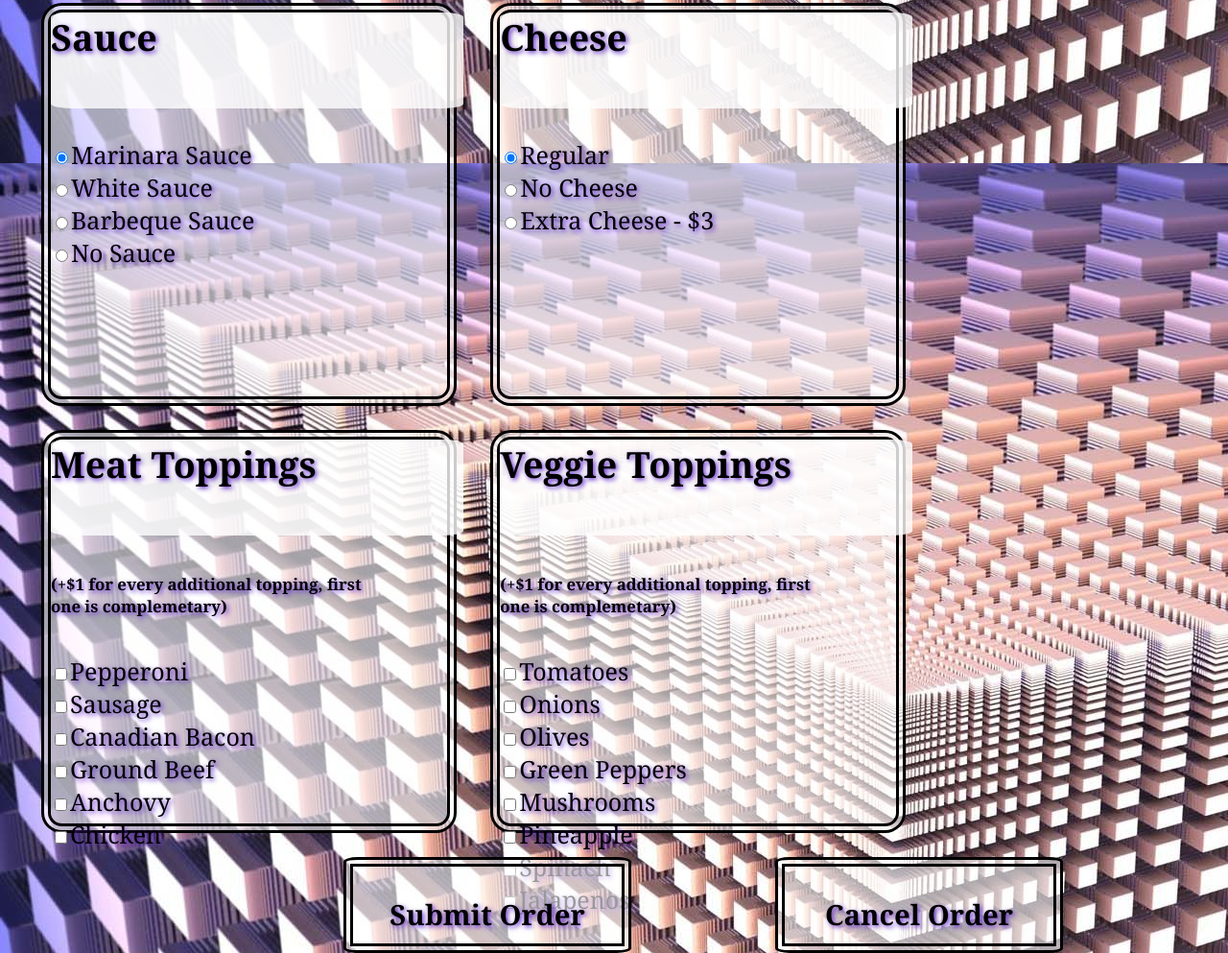
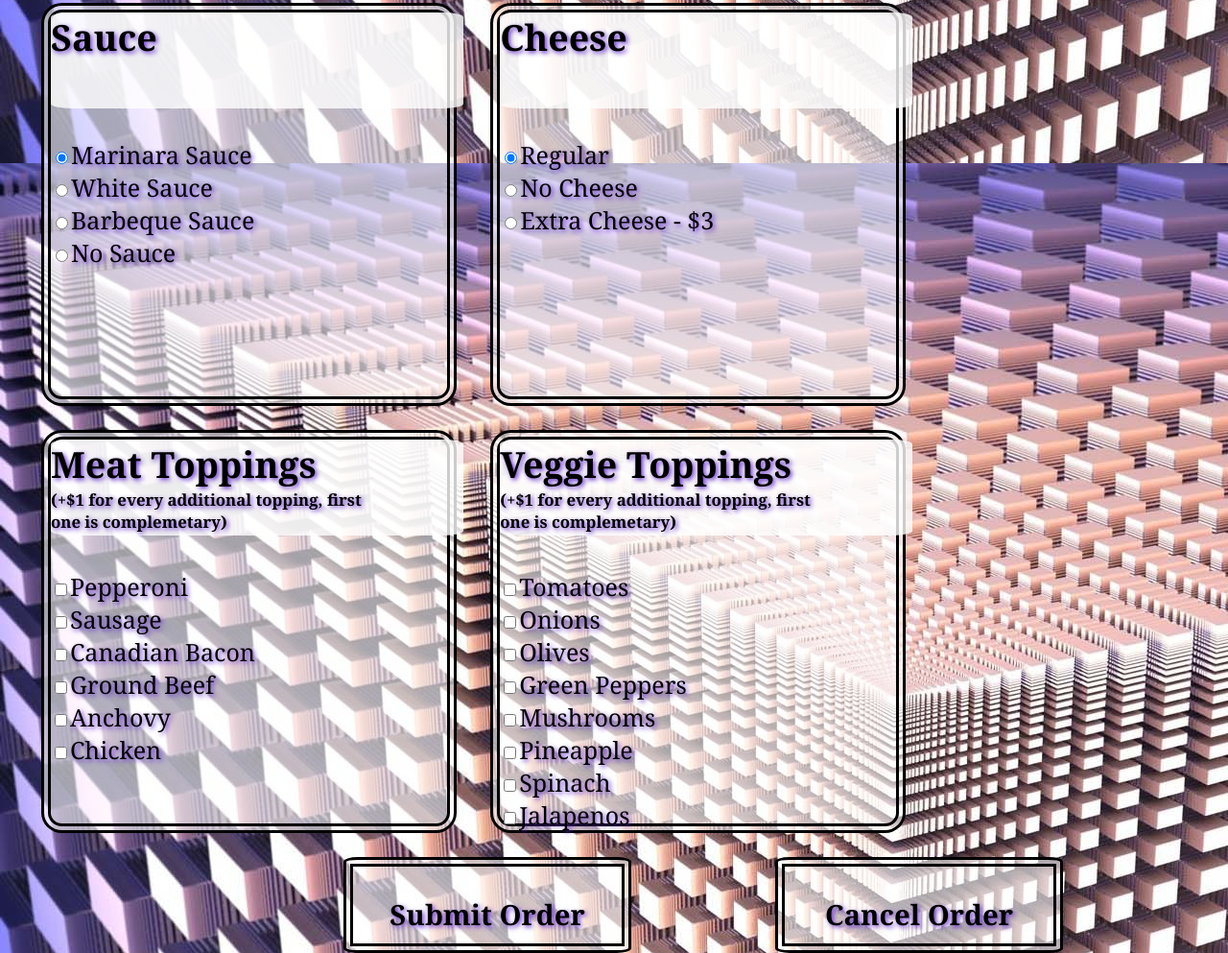
Before and after one commit to brownalex275/JS-Drills, a plain HTML site: page index.html in a window 1280 px wide. Shown: the part 910-1903 px from the top of the page at 96% size. Drawn offline with nearby package versions, Linux system fonts and the light colour scheme.

Commit message:
forgot to update css

```diff
--- a/css/style.css
+++ b/css/style.css
@@ -88,4 +88,8 @@ h2 {
 
 .results {
 	margin-top: 35px;
+	margin-left: 10px;
 }
+h6 {
+	margin-top: -80px;
+}
```
